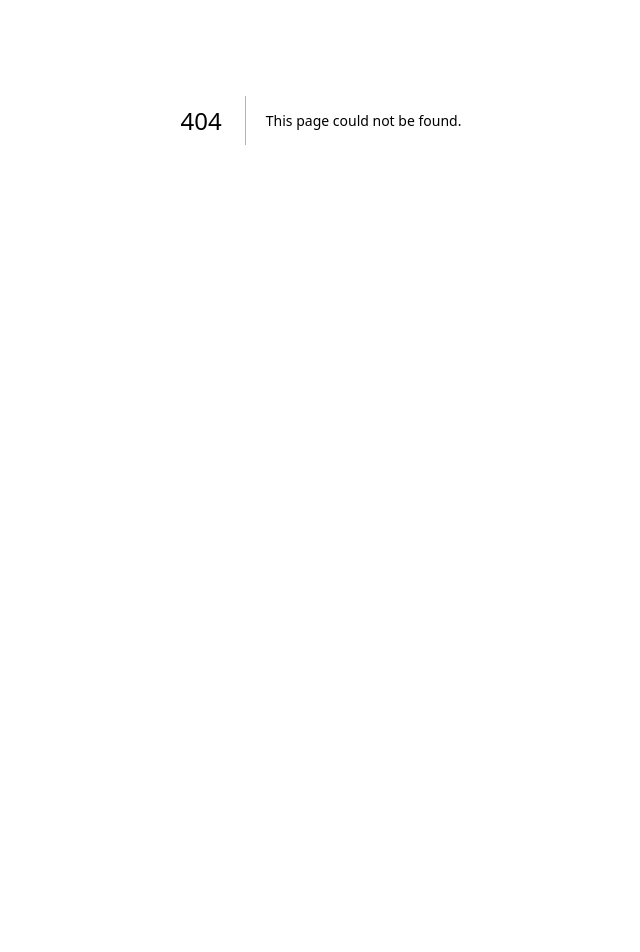
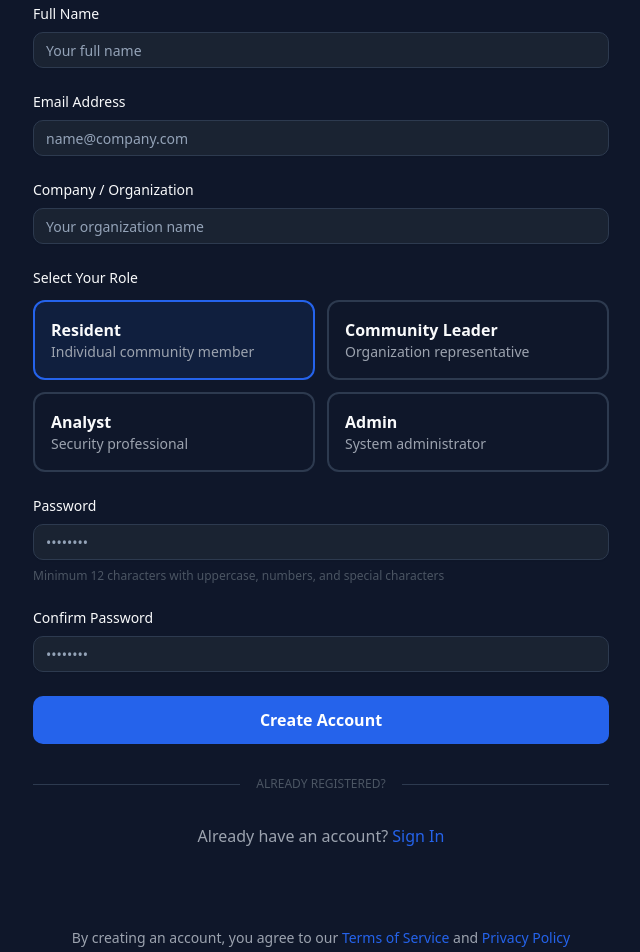
Before and after one commit to Justdan111/ThreathIQ, a Next.js app: page /register in a window 1280 px wide. Before the commit this address had no page. Shown: the part 280-1232 px from the top of the page, without its empty margins (319-959 px from the left). Before the commit the page ends 800 px from the top, so only its background shows below. Built offline with nearby package versions, Linux system fonts and the light colour scheme.

Commit message:
feat: add RegisterPage with user registration form, role selection, and validation prompts

```diff
--- /dev/null
+++ b/src/app/(auth)/register/page.tsx
@@ -0,0 +1,197 @@
+'use client';
+
+import React from "react"
+
+import { Button } from '@/components/ui/button';
+import { Input } from '@/components/ui/input';
+
+import Link from 'next/link';
+import { Shield } from 'lucide-react';
+import { useState } from 'react';
+
+const ROLES = [
+  { id: 'resident', label: 'Resident', desc: 'Individual community member' },
+  { id: 'leader', label: 'Community Leader', desc: 'Organization representative' },
+  { id: 'analyst', label: 'Analyst', desc: 'Security professional' },
+  { id: 'admin', label: 'Admin', desc: 'System administrator' }
+];
+
+export default function RegisterPage() {
+  const [selectedRole, setSelectedRole] = useState('resident');
+  const [formData, setFormData] = useState({
+    name: '',
+    email: '',
+    password: '',
+    confirmPassword: '',
+    company: '',
+    role: 'resident'
+  });
+
+  const handleChange = (e: React.ChangeEvent<HTMLInputElement>) => {
+    const { name, value } = e.target;
+    setFormData(prev => ({ ...prev, [name]: value }));
+  };
+
+  const handleSubmit = (e: React.FormEvent) => {
+    e.preventDefault();
+    console.log('Registration attempt:', formData);
+  };
+
+  return (
+    <div className="min-h-screen bg-[#0F172A] py-12 px-6">
+      <div className="max-w-2xl mx-auto">
+        {/* Header */}
+        <div className="text-center mb-12">
+          <Link href="/" className="inline-flex items-center gap-2 mb-8 hover:opacity-80 transition">
+            <Shield className="w-8 h-8 text-[#2563EB]" />
+            <span className="text-xl font-bold text-[#F9FAFB]">ThreatIQ</span>
+          </Link>
+          <h1 className="text-4xl font-bold text-[#F9FAFB] mb-2">Create Your Account</h1>
+          <p className="text-lg text-[#9CA3AF]">Join our community-driven security intelligence platform</p>
+        </div>
+
+        {/* Registration Form */}
+        <div className="glass-card p-8 md:p-12">
+          <form onSubmit={handleSubmit} className="space-y-6">
+            {/* Full Name */}
+            <div>
+              <label className="block text-sm font-medium text-[#F9FAFB] mb-2">
+                Full Name
+              </label>
+              <Input
+                type="text"
+                name="name"
+                placeholder="Your full name"
+                value={formData.name}
+                onChange={handleChange}
+                className="bg-[#1A2332] border-[#2D3A4F] text-[#F9FAFB] placeholder-[#4B5563]"
+              />
+            </div>
+
+            {/* Email */}
+            <div>
+              <label className="block text-sm font-medium text-[#F9FAFB] mb-2">
+                Email Address
+              </label>
+              <Input
+                type="email"
+                name="email"
+                placeholder="name@company.com"
+                value={formData.email}
+                onChange={handleChange}
+                className="bg-[#1A2332] border-[#2D3A4F] text-[#F9FAFB] placeholder-[#4B5563]"
+              />
+            </div>
+
+            {/* Company */}
+            <div>
+              <label className="block text-sm font-medium text-[#F9FAFB] mb-2">
+                Company / Organization
+              </label>
+              <Input
+                type="text"
+                name="company"
+                placeholder="Your organization name"
+                value={formData.company}
+                onChange={handleChange}
+                className="bg-[#1A2332] border-[#2D3A4F] text-[#F9FAFB] placeholder-[#4B5563]"
+              />
+            </div>
+
+            {/* Role Selection */}
+            <div>
+              <label className="block text-sm font-medium text-[#F9FAFB] mb-3">
+                Select Your Role
+              </label>
+              <div className="grid grid-cols-1 md:grid-cols-2 gap-3">
+                {ROLES.map(role => (
+                  <button
+                    key={role.id}
+                    type="button"
+                    onClick={() => {
+                      setSelectedRole(role.id);
+                      setFormData(prev => ({ ...prev, role: role.id }));
+                    }}
+                    className={`p-4 rounded-lg border-2 text-left transition-all ${
+                      selectedRole === role.id
+                        ? 'border-[#2563EB] bg-[#2563EB]/10'
+                        : 'border-[#2D3A4F] bg-transparent hover:border-[#2563EB]/50'
+                    }`}
+                  >
+                    <div className="font-semibold text-[#F9FAFB]">{role.label}</div>
+                    <div className="text-sm text-[#9CA3AF]">{role.desc}</div>
+                  </button>
+                ))}
+              </div>
+            </div>
+
+            {/* Password */}
+            <div>
+              <label className="block text-sm font-medium text-[#F9FAFB] mb-2">
+                Password
+              </label>
+              <Input
+                type="password"
+                name="password"
+                placeholder="••••••••"
+                value={formData.password}
+                onChange={handleChange}
+                className="bg-[#1A2332] border-[#2D3A4F] text-[#F9FAFB] placeholder-[#4B5563]"
+              />
+              <p className="text-xs text-[#4B5563] mt-2">
+                Minimum 12 characters with uppercase, numbers, and special characters
+              </p>
+            </div>
+
+            {/* Confirm Password */}
+            <div>
+              <label className="block text-sm font-medium text-[#F9FAFB] mb-2">
+                Confirm Password
+              </label>
+              <Input
+                type="password"
+                name="confirmPassword"
+                placeholder="••••••••"
+                value={formData.confirmPassword}
+                onChange={handleChange}
+                className="bg-[#1A2332] border-[#2D3A4F] text-[#F9FAFB] placeholder-[#4B5563]"
+              />
+            </div>
+
+            {/* Submit Button */}
+            <Button className="w-full bg-[#2563EB] hover:bg-[#1D4ED8] text-white py-6 text-base font-semibold">
+              Create Account
+            </Button>
+          </form>
+
+          {/* Divider */}
+          <div className="my-8 flex items-center gap-4">
+            <div className="flex-1 h-px bg-[#2D3A4F]"></div>
+            <span className="text-xs text-[#4B5563]">ALREADY REGISTERED?</span>
+            <div className="flex-1 h-px bg-[#2D3A4F]"></div>
+          </div>
+
+          {/* Login Link */}
+          <p className="text-center text-[#9CA3AF]">
+            Already have an account?{' '}
+            <Link href="/login" className="text-[#2563EB] hover:text-[#22D3EE] font-medium">
+              Sign In
+            </Link>
+          </p>
+        </div>
+
+        {/* Terms Notice */}
+        <div className="mt-8 text-center text-sm text-[#9CA3AF]">
+          By creating an account, you agree to our{' '}
+          <Link href="#" className="text-[#2563EB] hover:text-[#22D3EE]">
+            Terms of Service
+          </Link>
+          {' '}and{' '}
+          <Link href="#" className="text-[#2563EB] hover:text-[#22D3EE]">
+            Privacy Policy
+          </Link>
+        </div>
+      </div>
+    </div>
+  );
+}
```
